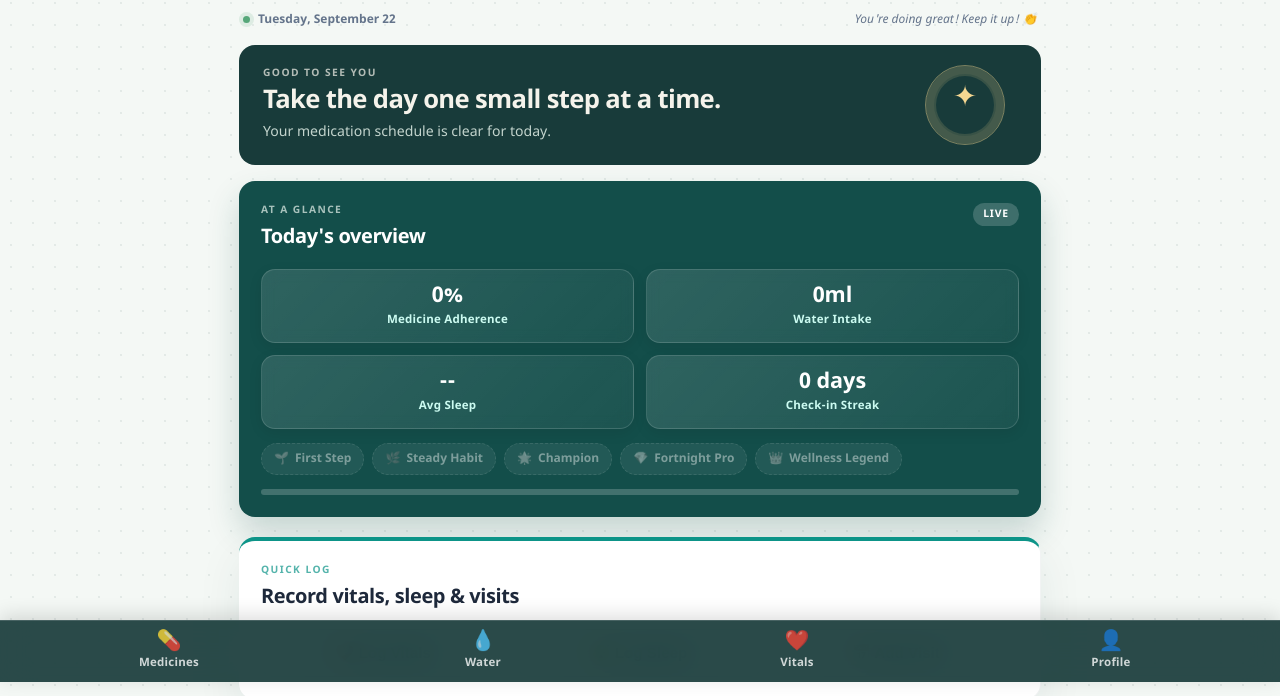
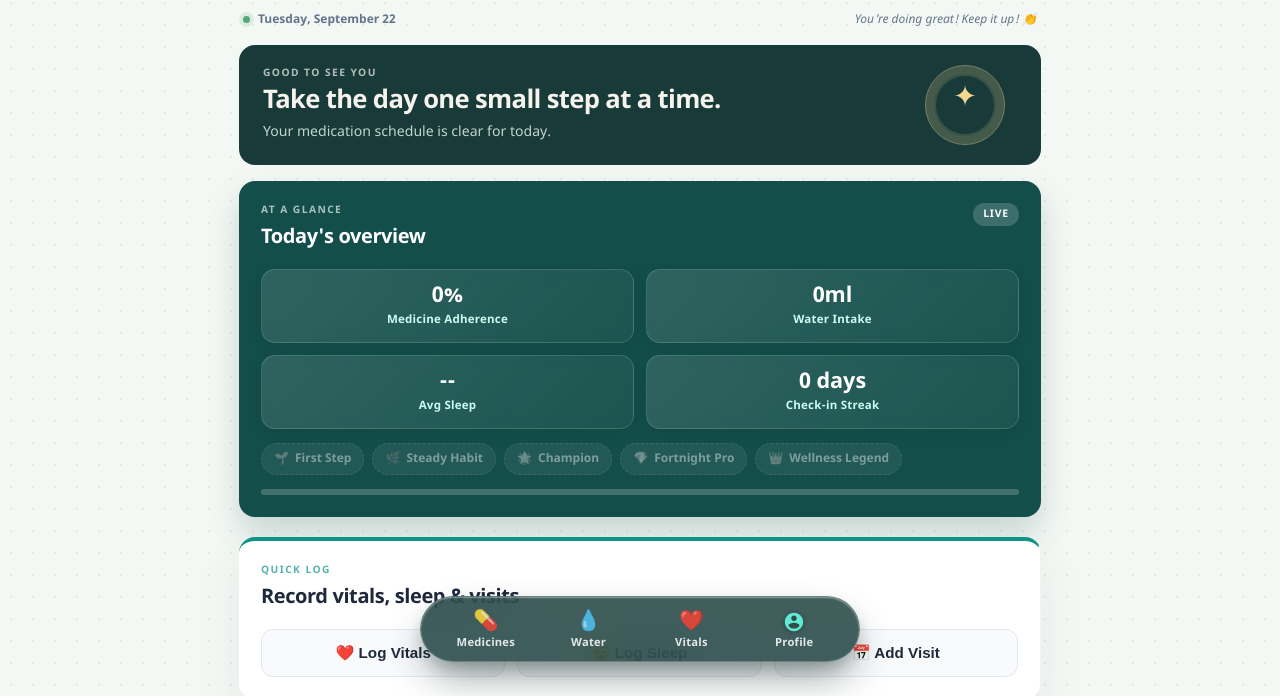
Before and after one commit to zhsaikot/meditrack, a website built with Vite: page index.html in a window 1280 px wide. Shown: the part 118-814 px from the top of the page. Built offline with nearby package versions, Linux system fonts and the light colour scheme.

Commit message:
style: upgrade bottom nav to floating glassmorphic island with luminous profile icon and generous border-radius

```diff
--- a/src/main.ts
+++ b/src/main.ts
@@ -689,7 +689,15 @@ function renderApp() {
           <span class="bottom-nav-label">${t('nav_vitals')}</span>
         </button>
         <button class="bottom-nav-item" id="nav-profile-btn" title="${t('nav_profile')}">
-          <span class="bottom-nav-icon">👤</span>
+          <span class="bottom-nav-icon">
+            ${profile.avatarUrl ? `
+              <img src="${profile.avatarUrl}" class="nav-avatar-img" alt="Profile" />
+            ` : `
+              <svg class="nav-profile-svg" viewBox="0 0 24 24" width="22" height="22">
+                <path d="M12 2C6.48 2 2 6.48 2 12s4.48 10 10 10 10-4.48 10-10S17.52 2 12 2zm0 3c1.66 0 3 1.34 3 3s-1.34 3-3 3-3-1.34-3-3 1.34-3 3-3zm0 14.2c-2.5 0-4.71-1.28-6-3.22.03-1.99 4-3.08 6-3.08 1.99 0 5.97 1.09 6 3.08-1.29 1.94-3.5 3.22-6 3.22z"/>
+              </svg>
+            `}
+          </span>
           <span class="bottom-nav-label">${t('nav_profile')}</span>
         </button>
       </nav>
--- a/src/style.css
+++ b/src/style.css
@@ -2269,81 +2269,124 @@ input[type="time"]:focus, input[type="date"]:focus, input[type="text"]:focus, in
   }
 }
 
-/* Sticky Bottom Quick Navigation Bar */
+/* Sticky Bottom Quick Navigation Bar (Floating Glassmorphic Island) */
 .bottom-nav-bar {
   position: fixed;
-  bottom: 0;
-  left: 0;
-  right: 0;
-  height: 62px;
-  background: rgba(24, 59, 58, 0.92);
-  backdrop-filter: blur(16px);
-  -webkit-backdrop-filter: blur(16px);
-  border-top: 1px solid rgba(255, 255, 255, 0.14);
-  display: flex;
-  justify-content: space-around;
+  bottom: 20px;
+  left: 50%;
+  transform: translateX(-50%);
+  width: calc(100% - 36px);
+  max-width: 440px;
+  height: 66px;
+  margin: 0 auto;
+  border-radius: 34px;
+  background: rgba(24, 59, 58, 0.82);
+  backdrop-filter: blur(20px) saturate(180%);
+  -webkit-backdrop-filter: blur(20px) saturate(180%);
+  border: 1.5px solid rgba(255, 255, 255, 0.22);
+  display: flex;
+  justify-content: space-evenly;
   align-items: center;
   z-index: 1000;
-  padding: 0 12px;
-  box-shadow: 0 -4px 20px rgba(0, 0, 0, 0.14);
+  padding: 0 10px;
+  box-shadow:
+    0 20px 40px -8px rgba(10, 30, 28, 0.45),
+    0 8px 18px -4px rgba(10, 30, 28, 0.25),
+    inset 0 1px 1.5px rgba(255, 255, 255, 0.4);
+  transition: all 0.3s cubic-bezier(0.16, 1, 0.3, 1);
 }
 
 .dark-mode .bottom-nav-bar {
-  background: rgba(15, 23, 42, 0.95);
-  border-top-color: rgba(255, 255, 255, 0.08);
-  box-shadow: 0 -4px 25px rgba(0, 0, 0, 0.35);
+  background: rgba(19, 78, 74, 0.72);
+  border-color: rgba(45, 212, 191, 0.32);
+  box-shadow:
+    0 20px 45px -8px rgba(0, 0, 0, 0.65),
+    0 8px 20px -4px rgba(0, 0, 0, 0.45),
+    inset 0 1px 1.5px rgba(255, 255, 255, 0.2);
 }
 
 .bottom-nav-item {
   flex: 1;
-  max-width: 90px;
+  max-width: 96px;
+  height: 52px;
   display: flex;
   flex-direction: column;
   align-items: center;
   justify-content: center;
-  gap: 2px;
+  gap: 3px;
   background: transparent;
   border: none;
-  color: rgba(255, 255, 255, 0.78);
+  color: rgba(255, 255, 255, 0.85);
   cursor: pointer;
-  padding: 6px 4px;
-  border-radius: 10px;
-  transition: all 0.2s ease;
+  padding: 4px 6px;
+  border-radius: 22px;
+  transition: all 0.22s cubic-bezier(0.16, 1, 0.3, 1);
   text-decoration: none;
   font-family: inherit;
-}
-
-.bottom-nav-item:hover,
+  position: relative;
+}
+
+.bottom-nav-item:hover {
+  color: #ffffff;
+  background: rgba(255, 255, 255, 0.16);
+  transform: translateY(-2px);
+}
+
 .bottom-nav-item:active {
-  color: #ffffff;
-  background: rgba(255, 255, 255, 0.12);
-  transform: translateY(-2px);
+  transform: scale(0.95);
 }
 
 .bottom-nav-icon {
   font-size: 1.25rem;
   line-height: 1;
+  display: flex;
+  align-items: center;
+  justify-content: center;
+  width: 26px;
+  height: 26px;
 }
 
 .bottom-nav-label {
-  font-size: 0.72rem;
+  font-size: 0.70rem;
   font-weight: 700;
   letter-spacing: 0.02em;
+  line-height: 1;
+}
+
+.nav-profile-svg {
+  width: 22px;
+  height: 22px;
+  fill: #5EEAD4;
+  filter: drop-shadow(0 1px 3px rgba(0, 0, 0, 0.4));
+  transition: transform 0.2s ease, fill 0.2s ease;
+}
+
+.bottom-nav-item:hover .nav-profile-svg {
+  fill: #ffffff;
+  transform: scale(1.1);
+}
+
+.nav-avatar-img {
+  width: 24px;
+  height: 24px;
+  border-radius: 50%;
+  object-fit: cover;
+  border: 1.5px solid #2DD4BF;
+  box-shadow: 0 2px 6px rgba(0, 0, 0, 0.35);
 }
 
 .dark-mode .bottom-nav-item {
-  color: #94A3B8;
-}
-
-.dark-mode .bottom-nav-item:hover,
-.dark-mode .bottom-nav-item:active {
+  color: #CBD5E1;
+}
+
+.dark-mode .bottom-nav-item:hover {
   color: #2DD4BF;
-  background: rgba(45, 212, 191, 0.1);
+  background: rgba(45, 212, 191, 0.14);
 }
 
 @media (max-width: 768px) {
   .container {
-    padding-bottom: 95px !important;
+    padding-bottom: 110px !important;
   }
 }
 
```
